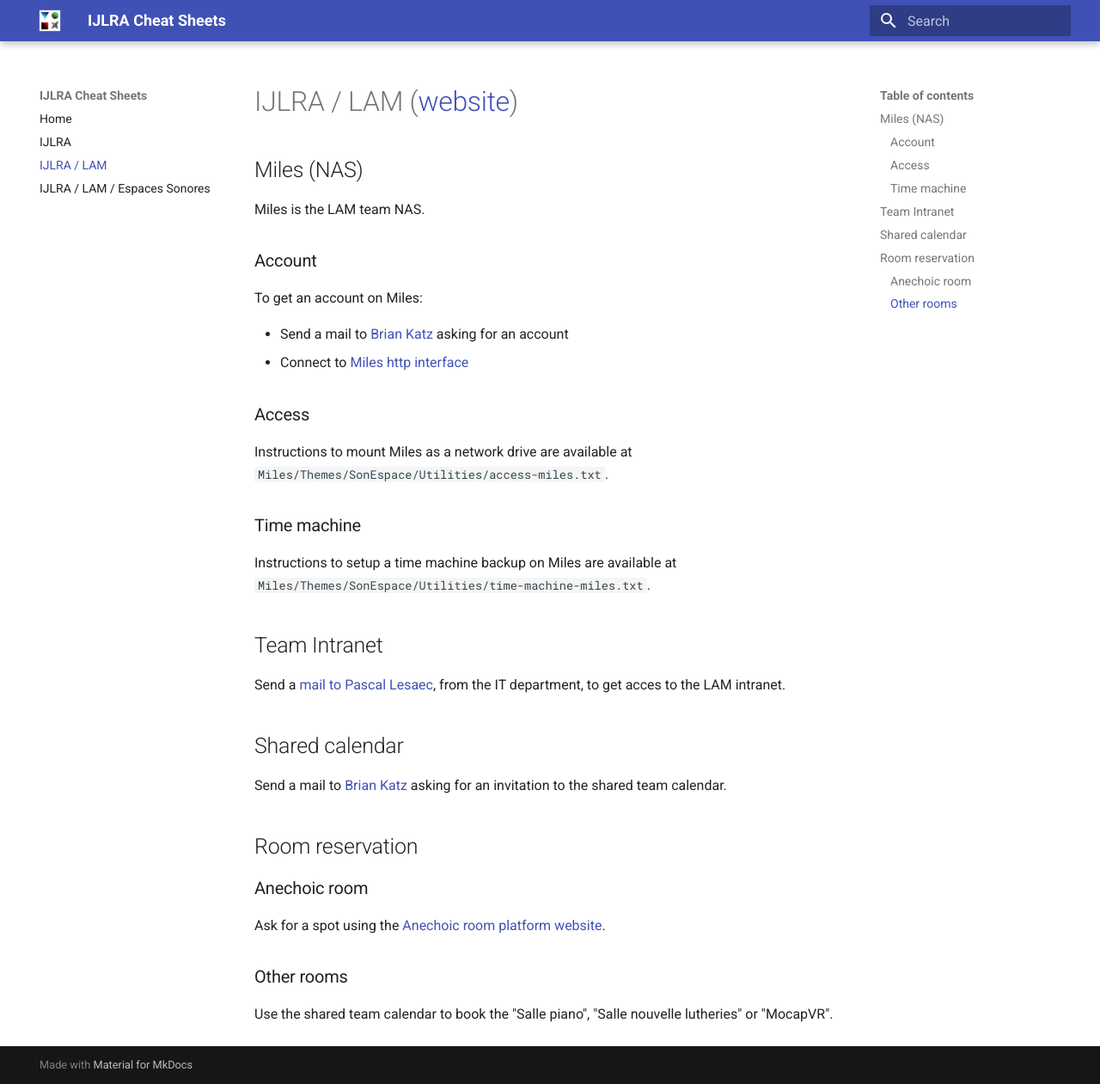
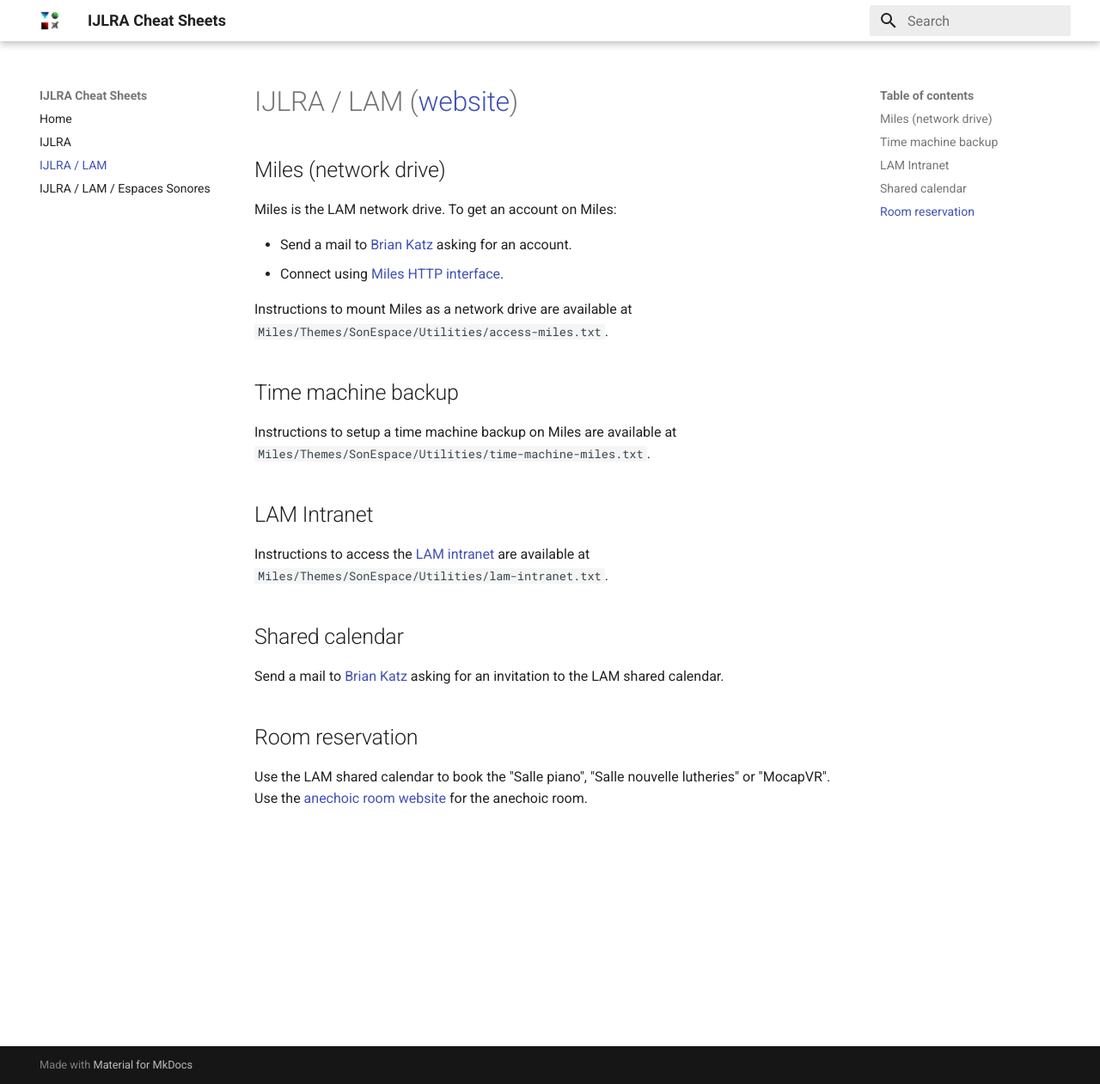
Before and after one commit to LAM-IJLRA/ijlra_cheat_sheets, an MkDocs documentation site: the page built from docs/lam.md, in a window 1280 px wide and 1261 px high. Shown: the whole window at 86% size. Built offline with MkDocs 1.6.1 and Material for MkDocs 9.7.7, drawn with Linux system fonts in a browser that asks for light colours.

Commit message:
various updates

```diff
--- a/docs/lam.md
+++ b/docs/lam.md
@@ -1,46 +1,31 @@
 # IJLRA / LAM ([website](http://www.lam.jussieu.fr))
 
-## Miles (NAS)
+## Miles (network drive)
 
-Miles is the LAM team NAS.
+Miles is the LAM network drive. To get an account on Miles:
 
-
-### Account
-
-To get an account on Miles:
-
-- Send a mail to [Brian Katz](mailto:brian.katz@sorbonne-universite.fr) asking for an account
-- Connect to [Miles http interface](https://miles.dalembert.upmc.fr/)
-
-
-### Access
+- Send a mail to [Brian Katz](mailto:brian.katz@sorbonne-universite.fr) asking for an account.
+- Connect using [Miles HTTP interface](https://miles.dalembert.upmc.fr/).
 
 Instructions to mount Miles as a network drive are available at `Miles/Themes/SonEspace/Utilities/access-miles.txt`.
 
 
-### Time machine
+## Time machine backup
 
 Instructions to setup a time machine backup on Miles are available at `Miles/Themes/SonEspace/Utilities/time-machine-miles.txt`.
 
 
-## Team Intranet
+## LAM Intranet
 
-Send a [mail to Pascal Lesaec](mailto:esaec@lam.jussieu.fr), from the IT department, to get acces to the LAM intranet.
+Instructions to access the [LAM intranet](http://www.lam.jussieu.fr/Intranet) are available at `Miles/Themes/SonEspace/Utilities/lam-intranet.txt`.
 
 
 ## Shared calendar
 
-Send a mail to [Brian Katz](mailto:brian.katz@sorbonne-universite.fr) asking for an invitation to the shared team calendar.
+Send a mail to [Brian Katz](mailto:brian.katz@sorbonne-universite.fr) asking for an invitation to the LAM shared calendar.
 
 
 ## Room reservation
 
 
-### Anechoic room
-
-Ask for a spot using the [Anechoic room platform website](https://inscriptions.sorbonne-universite.fr/lime25/index.php/262726?lang=fr).
-
-
-### Other rooms
-
-Use the shared team calendar to book the "Salle piano", "Salle nouvelle lutheries" or "MocapVR".
+Use the LAM shared calendar to book the "Salle piano", "Salle nouvelle lutheries" or "MocapVR". Use the [anechoic room website](https://inscriptions.sorbonne-universite.fr/lime25/index.php/262726?lang=fr) for the anechoic room.
--- a/mkdocs.yml
+++ b/mkdocs.yml
@@ -16,4 +16,4 @@ theme:
     # material specific options
     palette:
       # primary: blue grey
-      primary: indigo
+      primary: white
```
Also changed, not shown: docs/ijlra.md (+29 -15 lines), docs/index.md (+1 -1 lines), docs/lam-es.md (+9 -1 lines).
